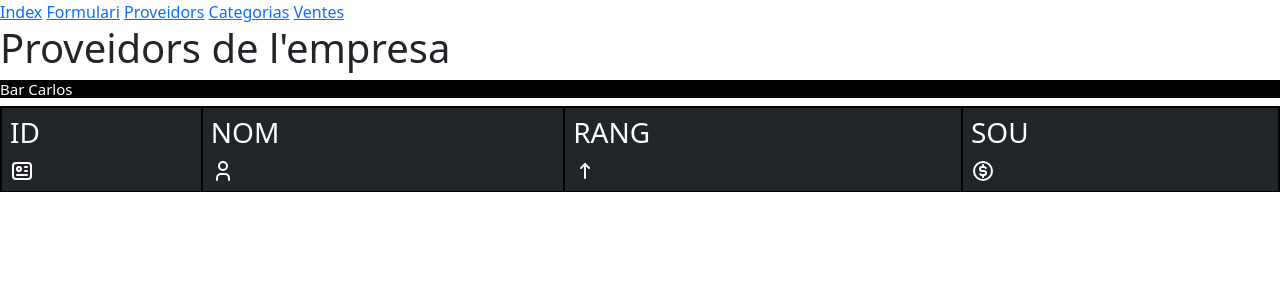
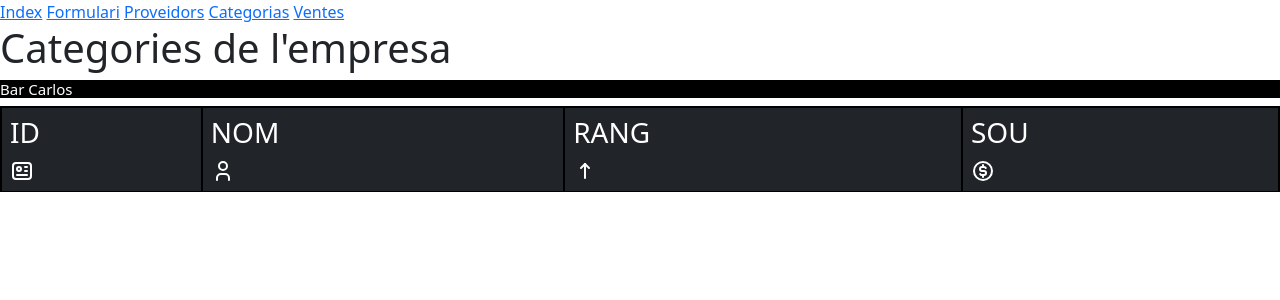
Before and after one commit to JeroniJuan/BBDD, a PHP site: page /categories.php in a window 1280 px wide. Shown: the top 300 px of the page. Run offline with PHP 8.4, Linux system fonts and the light colour scheme; data that the repository does not hold is empty.

Commit message:
Proveïdors a Categorias

```diff
--- a/categories.php
+++ b/categories.php
@@ -9,7 +9,7 @@
     ?>
 
 
-    <h1>Proveidors de l'empresa</h1>
+    <h1>Categories de l'empresa</h1>
     <table class="table table-dark table-striped">
         <thead>
             <tr>
@@ -75,7 +75,7 @@
 
 </body>
 
-        <div>
+<div>
             <?php include "includes/footer.php";
             ?>
         </div>
```
